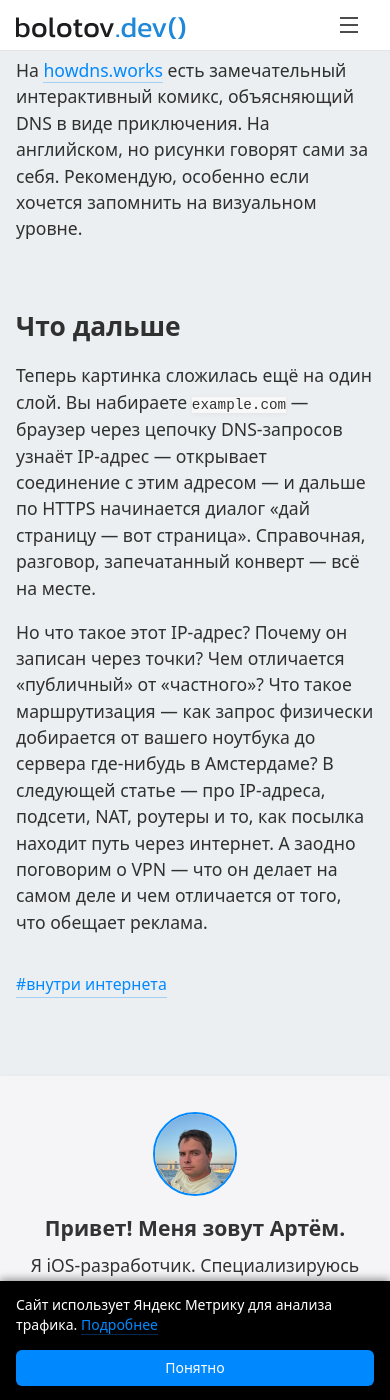
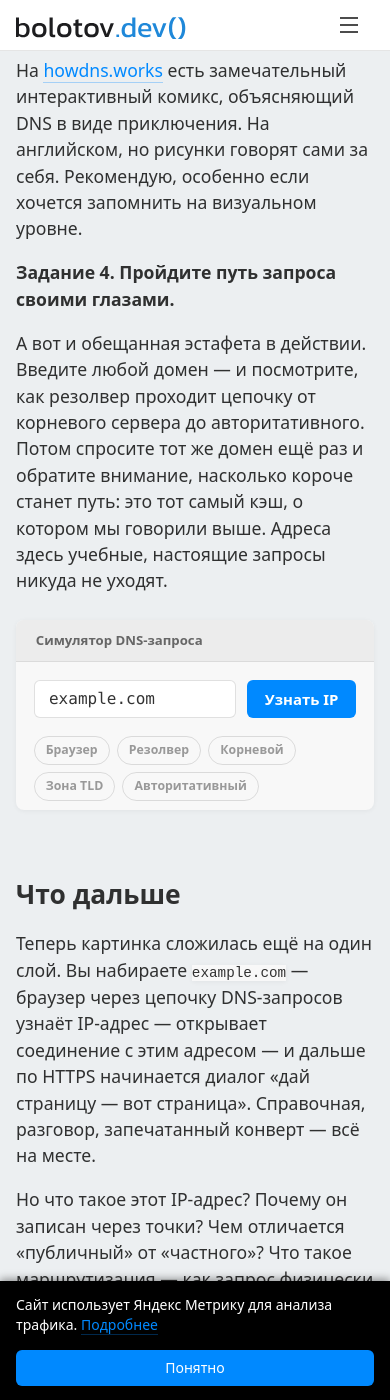
Before and after one commit to artembolotov/artembolotov.github.io, a Jekyll site: the page built from blog/_posts/2026-08-25-dns-and-domain-names.md, in a window 390 px wide and 1400 px high, scrolled down 11721 px. Built offline with Jekyll 4.4.1, drawn with Linux system fonts in a browser that asks for light colours.

Commit message:
Added internet/dns-lookup interactive element

```diff
--- /dev/null
+++ b/_includes/internet/dns-lookup.html
@@ -0,0 +1,213 @@
+<div class="dns-sim" id="dns-sim">
+  <noscript><p>Для работы симулятора нужен JavaScript — сейчас он выключен в браузере.</p></noscript>
+  <div class="dns-sim-window">
+    <div class="dns-sim-head">
+      <span class="dns-sim-title">Симулятор DNS-запроса</span>
+      <button type="button" class="dns-sim-clear" data-dns-clear hidden>Очистить кэш</button>
+    </div>
+    <form class="dns-sim-form" data-dns-form>
+      <input class="dns-sim-input" data-dns-input type="text" value="example.com" inputmode="url" autocapitalize="off" autocorrect="off" autocomplete="off" spellcheck="false" aria-label="Доменное имя">
+      <button type="submit" class="dns-sim-go" data-dns-go>Узнать IP</button>
+    </form>
+    <div class="dns-sim-actors">
+      <span class="dns-sim-actor" data-dns-actor="browser">Браузер</span>
+      <span class="dns-sim-actor" data-dns-actor="resolver">Резолвер</span>
+      <span class="dns-sim-actor" data-dns-actor="root">Корневой</span>
+      <span class="dns-sim-actor" data-dns-actor="tld">Зона TLD</span>
+      <span class="dns-sim-actor" data-dns-actor="auth">Авторитативный</span>
+    </div>
+    <div class="dns-sim-log" data-dns-log aria-live="polite"></div>
+  </div>
+  <script>
+  (function () {
+    var root = document.getElementById('dns-sim');
+    if (!root) { return; }
+
+    var form = root.querySelector('[data-dns-form]');
+    var input = root.querySelector('[data-dns-input]');
+    var goButton = root.querySelector('[data-dns-go]');
+    var clearButton = root.querySelector('[data-dns-clear]');
+    var log = root.querySelector('[data-dns-log]');
+    var actors = root.querySelectorAll('[data-dns-actor]');
+
+    var knownIps = {
+      'example.com': '93.184.216.34',
+      'google.com': '142.250.190.78',
+      'bolotov.dev': '185.199.108.153'
+    };
+    var cache = {};
+    var running = false;
+
+    function escapeHtml(s) {
+      return s.replace(/&/g, '&amp;').replace(/</g, '&lt;').replace(/>/g, '&gt;');
+    }
+
+    // Deterministic pseudo-IP: same domain always gets the same address
+    function fakeIp(domain) {
+      if (knownIps[domain]) { return knownIps[domain]; }
+      var h = 0;
+      for (var i = 0; i < domain.length; i++) {
+        h = (h * 31 + domain.charCodeAt(i)) >>> 0;
+      }
+      return [
+        20 + (h & 0xff) % 200,
+        (h >>> 8) & 0xff,
+        (h >>> 16) & 0xff,
+        1 + ((h >>> 24) & 0xff) % 254
+      ].join('.');
+    }
+
+    function parseDomain(raw) {
+      var d = raw.trim().toLowerCase();
+      d = d.replace(/^[a-z]+:\/\//, '').split('/')[0].split('?')[0];
+      d = d.replace(/\.$/, '');
+      if (!/^[0-9a-zа-яё-]+(\.[0-9a-zа-яё-]+)+$/.test(d)) { return null; }
+      return d;
+    }
+
+    function setActor(name) {
+      for (var i = 0; i < actors.length; i++) {
+        var a = actors[i].getAttribute('data-dns-actor');
+        actors[i].classList.toggle('is-active', a === name);
+        if (a === name) { actors[i].classList.add('is-done'); }
+      }
+    }
+
+    function resetActors() {
+      for (var i = 0; i < actors.length; i++) {
+        actors[i].classList.remove('is-active', 'is-done');
+      }
+    }
+
+    function addBubble(cls, html) {
+      var el = document.createElement('div');
+      el.className = 'dns-sim-step ' + cls;
+      el.innerHTML = html;
+      log.appendChild(el);
+      // Class is added a frame later so the fade-in transition fires
+      requestAnimationFrame(function () {
+        requestAnimationFrame(function () { el.classList.add('is-shown'); });
+      });
+      return el;
+    }
+
+    function bubble(actor, side, name, text, ms) {
+      setActor(actor);
+      var html = '<span class="dns-sim-step-name">' + name + '</span><p>' + text + '</p>';
+      if (ms) { html += '<span class="dns-sim-step-ms">+' + ms + ' мс</span>'; }
+      addBubble('dns-sim-step--' + side, html);
+    }
+
+    function finish(domain, ip, totalMs, fromCache) {
+      var note = fromCache ? 'из кэша, ~0 мс' : 'за ' + totalMs + ' мс';
+      addBubble('dns-sim-step--result',
+        '<code>' + escapeHtml(domain) + '</code> → <b>' + ip + '</b>' +
+        '<span class="dns-sim-step-ms">' + note + '</span>');
+      if (!fromCache) {
+        addBubble('dns-sim-step--hint',
+          '<p>Спросите тот же домен ещё раз — увидите, как срабатывает кэш.</p>');
+      }
+      setActor(null);
+      clearButton.hidden = false;
+      running = false;
+      goButton.disabled = false;
+    }
+
+    function run(steps) {
+      running = true;
+      goButton.disabled = true;
+      var i = 0;
+      function next() {
+        if (i >= steps.length) { return; }
+        var step = steps[i++];
+        step();
+        if (i < steps.length) { setTimeout(next, 950); }
+      }
+      next();
+    }
+
+    function lookup(domain) {
+      log.innerHTML = '';
+      resetActors();
+      var ip = fakeIp(domain);
+      var tld = '.' + domain.split('.').pop();
+      var name = escapeHtml(domain);
+
+      if (cache[domain]) {
+        run([
+          function () {
+            bubble('browser', 'left', 'Браузер',
+              'Открываю <code>' + name + '</code>… Стоп, я же недавно туда ходил — адрес ещё лежит в моём кэше!');
+          },
+          function () { finish(domain, ip, 0, true); }
+        ]);
+        return;
+      }
+
+      var ms = {
+        resolver: 2 + Math.floor(Math.random() * 4),
+        rootQ: 8 + Math.floor(Math.random() * 8),
+        tldQ: 7 + Math.floor(Math.random() * 7),
+        authQ: 6 + Math.floor(Math.random() * 8)
+      };
+      var total = ms.resolver + ms.rootQ + ms.tldQ + ms.authQ + 1;
+
+      run([
+        function () {
+          bubble('browser', 'left', 'Браузер',
+            'Хочу открыть <code>' + name + '</code>, но знаю только имя. В кэше пусто — спрошу у резолвера.');
+        },
+        function () {
+          bubble('resolver', 'left', 'Резолвер',
+            'В моём кэше такого тоже нет. Ладно, пойду по цепочке — начну с корневого сервера.', ms.resolver);
+        },
+        function () {
+          bubble('root', 'right', 'Корневой сервер',
+            'Про зону <code>' + tld + '</code> я сам ничего не храню, но знаю, кто хранит. Вот адреса её серверов.', ms.rootQ);
+        },
+        function () {
+          bubble('tld', 'right', 'Сервер зоны ' + tld,
+            'Домен <code>' + name + '</code> зарегистрирован, вот его серверы имён. Спросите у них.', ms.tldQ);
+        },
+        function () {
+          bubble('auth', 'right', 'Авторитативный сервер',
+            'Это ко мне! <code>' + name + '</code> — это <b>' + ip + '</b>.', ms.authQ);
+        },
+        function () {
+          bubble('resolver', 'left', 'Резолвер',
+            'Отлично. Запомню ответ на срок TTL, чтобы в следующий раз не бегать по всей цепочке. Передаю браузеру.', 1);
+        },
+        function () {
+          cache[domain] = ip;
+          finish(domain, ip, total, false);
+        }
+      ]);
+    }
+
+    form.addEventListener('submit', function (event) {
+      event.preventDefault();
+      if (running) { return; }
+      var domain = parseDomain(input.value);
+      if (!domain) {
+        log.innerHTML = '';
+        resetActors();
+        addBubble('dns-sim-step--hint',
+          '<p>Это не похоже на доменное имя. Нужно что-то вроде <code>example.com</code>.</p>');
+        return;
+      }
+      input.value = domain;
+      lookup(domain);
+    });
+
+    clearButton.addEventListener('click', function () {
+      if (running) { return; }
+      cache = {};
+      clearButton.hidden = true;
+      log.innerHTML = '';
+      resetActors();
+      addBubble('dns-sim-step--hint',
+        '<p>Кэш очищен — следующий запрос снова пойдёт по всей цепочке.</p>');
+    });
+  })();
+  </script>
+</div>
--- a/blog/_posts/2026-08-25-dns-and-domain-names.md
+++ b/blog/_posts/2026-08-25-dns-and-domain-names.md
@@ -125,7 +125,11 @@
 
 На [howdns.works](https://howdns.works){:target="_blank" rel="noopener"} есть замечательный интерактивный комикс, объясняющий DNS в виде приключения. На английском, но рисунки говорят сами за себя. Рекомендую, особенно если хочется запомнить на визуальном уровне.
 
-<!-- TODO: интерактивная визуализация пути DNS-запроса (делаем в отдельном чате) -->
+**Задание 4. Пройдите путь запроса своими глазами.**
+
+А вот и обещанная эстафета в действии. Введите любой домен — и посмотрите, как резолвер проходит цепочку от корневого сервера до авторитативного. Потом спросите тот же домен ещё раз и обратите внимание, насколько короче станет путь: это тот самый кэш, о котором мы говорили выше. Адреса здесь учебные, настоящие запросы никуда не уходят.
+
+{% include internet/dns-lookup.html %}
 
 ## Что дальше
 
--- a/styles/blog.css
+++ b/styles/blog.css
@@ -833,6 +833,301 @@
   }
 }
 
+/* DNS lookup simulator */
+.dns-sim {
+  margin-top: 1.5em;
+  margin-bottom: 2em;
+}
+
+.dns-sim-window {
+  border-radius: 8px;
+  overflow: hidden;
+  background: #f8f8f8;
+  box-shadow: 0 1px 5px rgba(0,0,0,0.05);
+}
+
+.dns-sim-head {
+  display: flex;
+  align-items: stretch;
+  background: #ececec;
+  border-bottom: 1px solid rgba(0,0,0,0.07);
+}
+
+.dns-sim-title,
+.dns-sim-clear {
+  font-family: inherit;
+  font-size: 0.75em;
+  font-weight: 600;
+  padding: 0.8em 1.5em;
+  border: none;
+  background: transparent;
+  color: #666;
+}
+
+.dns-sim-clear {
+  margin-left: auto;
+  font-weight: 400;
+  cursor: pointer;
+  transition: color 0.2s;
+}
+
+.dns-sim-clear:hover {
+  color: #f41224;
+}
+
+.dns-sim-form {
+  display: flex;
+  gap: 0.6em;
+  padding: 1em 1em 0;
+}
+
+.dns-sim-input {
+  flex: 1;
+  min-width: 0;
+  box-sizing: border-box;
+  padding: 0.55em 0.9em;
+  border: 1px solid rgba(0,0,0,0.12);
+  border-radius: 6px;
+  background: #fff;
+  color: #333;
+  font-family: SFMono-Regular, Consolas, "Liberation Mono", Menlo, monospace;
+  font-size: 0.85em;
+}
+
+.dns-sim-input:focus {
+  outline: none;
+  border-color: #0089ff;
+}
+
+.dns-sim-go {
+  flex-shrink: 0;
+  padding: 0.55em 1.2em;
+  border: none;
+  border-radius: 6px;
+  background: #0089ff;
+  color: #fff;
+  font-family: inherit;
+  font-size: 0.85em;
+  font-weight: 600;
+  cursor: pointer;
+  transition: opacity 0.2s;
+}
+
+.dns-sim-go:hover {
+  opacity: 0.85;
+}
+
+.dns-sim-go:disabled {
+  opacity: 0.45;
+  cursor: default;
+}
+
+.dns-sim-actors {
+  display: flex;
+  flex-wrap: wrap;
+  gap: 0.4em;
+  padding: 1em 1em 0;
+}
+
+.dns-sim-actor {
+  font-size: 0.7em;
+  font-weight: 600;
+  padding: 0.35em 0.9em;
+  border-radius: 100px;
+  border: 1px solid rgba(0,0,0,0.12);
+  color: #999;
+  transition: color 0.3s, border-color 0.3s, background 0.3s;
+}
+
+.dns-sim-actor.is-done {
+  color: #0089ff;
+  border-color: rgba(0,137,255,0.4);
+}
+
+.dns-sim-actor.is-active {
+  color: #fff;
+  background: #0089ff;
+  border-color: #0089ff;
+}
+
+.dns-sim-log {
+  padding: 0.5em 1em 1em;
+}
+
+.dns-sim-log:empty {
+  padding: 0.5em 0 0;
+}
+
+.dns-sim-step {
+  position: relative;
+  box-sizing: border-box;
+  max-width: 88%;
+  margin-top: 0.7em;
+  padding: 0.7em 0.9em;
+  border-radius: 10px;
+  background: #fff;
+  box-shadow: 0 1px 3px rgba(0,0,0,0.06);
+  font-size: 0.85em;
+  line-height: 1.45;
+  opacity: 0;
+  transform: translateY(8px);
+  transition: opacity 0.35s, transform 0.35s;
+}
+
+.dns-sim-step.is-shown {
+  opacity: 1;
+  transform: none;
+}
+
+.dns-sim-step p {
+  margin: 0;
+  background: none;
+  padding: 0;
+}
+
+.dns-sim-step--right {
+  margin-left: auto;
+  background: #e6f2ff;
+}
+
+.dns-sim-step-name {
+  display: block;
+  margin-bottom: 0.25em;
+  font-size: 0.8em;
+  font-weight: 700;
+  color: #0089ff;
+}
+
+.dns-sim-step-ms {
+  display: block;
+  margin-top: 0.35em;
+  font-size: 0.75em;
+  color: #999;
+}
+
+.dns-sim-step--result {
+  max-width: 100%;
+  text-align: center;
+  background: #fff;
+  border: 1px solid rgba(0,137,255,0.4);
+  font-size: 0.95em;
+}
+
+.dns-sim-step--result b {
+  color: #0089ff;
+  font-family: SFMono-Regular, Consolas, "Liberation Mono", Menlo, monospace;
+}
+
+.dns-sim-step--hint {
+  max-width: 100%;
+  background: none;
+  box-shadow: none;
+  text-align: center;
+  color: #999;
+  font-size: 0.8em;
+}
+
+@media screen and (max-width: 767px) {
+  /* Font smaller than 16px triggers auto-zoom on focus in iOS Safari */
+  .dns-sim-input {
+    font-size: 16px;
+  }
+
+  .dns-sim-step {
+    max-width: 100%;
+  }
+}
+
+@media (prefers-reduced-motion: reduce) {
+  .dns-sim-step {
+    transition: none;
+    transform: none;
+  }
+}
+
+@media (prefers-color-scheme: dark) {
+  .dns-sim-window {
+    background: #1a1a1a;
+    box-shadow: 0 1px 5px rgba(0,0,0,0.2);
+  }
+
+  .dns-sim-head {
+    background: #111;
+    border-bottom-color: rgba(255,255,255,0.07);
+  }
+
+  .dns-sim-title,
+  .dns-sim-clear {
+    color: #999;
+  }
+
+  .dns-sim-clear:hover {
+    color: #ff453a;
+  }
+
+  .dns-sim-input {
+    background: #242424;
+    border-color: rgba(255,255,255,0.12);
+    color: #e0e0e0;
+  }
+
+  .dns-sim-input:focus {
+    border-color: #64b2ff;
+  }
+
+  .dns-sim-go {
+    background: #64b2ff;
+    color: #111;
+  }
+
+  .dns-sim-actor {
+    border-color: rgba(255,255,255,0.15);
+    color: #777;
+  }
+
+  .dns-sim-actor.is-done {
+    color: #64b2ff;
+    border-color: rgba(100,178,255,0.45);
+  }
+
+  .dns-sim-actor.is-active {
+    color: #111;
+    background: #64b2ff;
+    border-color: #64b2ff;
+  }
+
+  .dns-sim-step {
+    background: #242424;
+    box-shadow: 0 1px 3px rgba(0,0,0,0.25);
+  }
+
+  .dns-sim-step--right {
+    background: #17293d;
+  }
+
+  .dns-sim-step-name {
+    color: #64b2ff;
+  }
+
+  .dns-sim-step-ms {
+    color: #777;
+  }
+
+  .dns-sim-step--result {
+    background: #242424;
+    border-color: rgba(100,178,255,0.45);
+  }
+
+  .dns-sim-step--result b {
+    color: #64b2ff;
+  }
+
+  .dns-sim-step--hint {
+    background: none;
+    color: #777;
+  }
+}
+
 /* Upcoming (draft) articles in series pages */
 .article-upcoming {
   opacity: 0.45;
```
